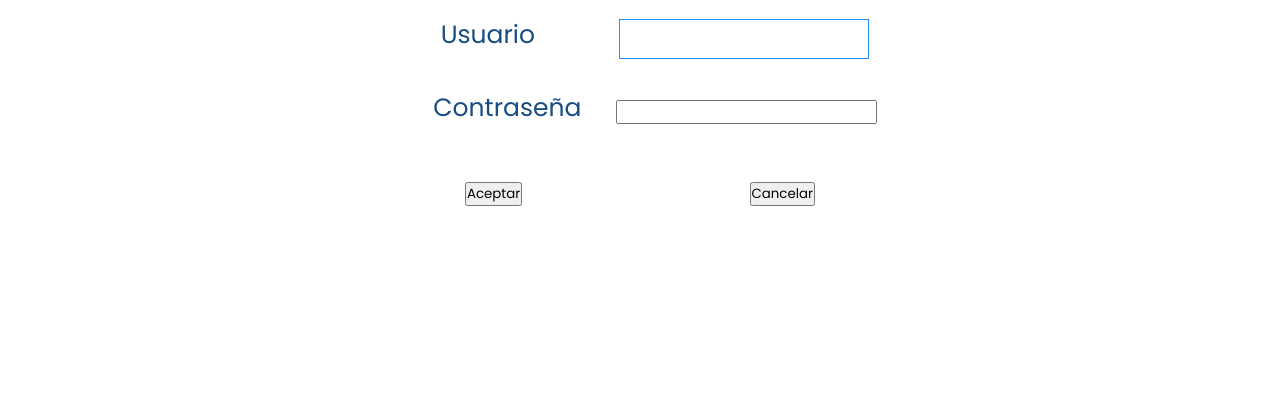
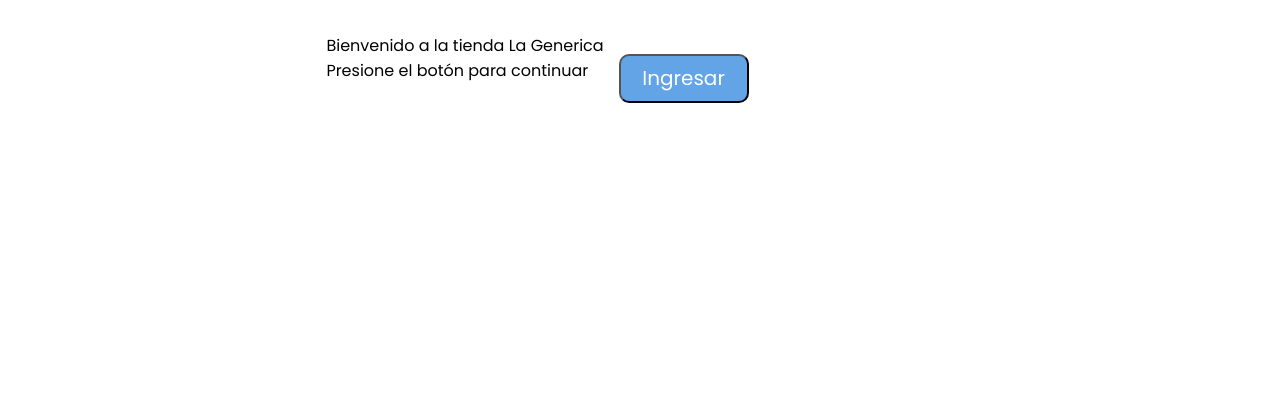
Before and after one commit to Sanse94/proyecto-ciclo-4-HTML, a website: page Proyecto ciclo 4 - HTML/index.html in a window 1280 px wide. Shown: the part 390-808 px from the top of the page. Drawn offline with Linux system fonts and the light colour scheme.

Commit message:
Actualizacion de login e index

```diff
--- a/Proyecto ciclo 4 - HTML/index.html
+++ b/Proyecto ciclo 4 - HTML/index.html
@@ -19,21 +19,18 @@
       <h1>Cadena de Tiendas La Genérica</h1>
     </header>
     <div class="contenedor">
-      <form>
-        <h2>Acceso al Sistema</h2>
-        <section class="seccion">
-          <label>Usuario</label>
-          <input type="text" class="c_usuario" />
-        </section>
-        <section>
-          <label>Contraseña</label>
-          <input type="password" />
-        </section>
-        <div class="buttons">
-        <button>Aceptar</button>
-        <button>Cancelar</button>
+      <section class="seccion">
+        <div>
+          <p>Bienvenido a la tienda La Generica</p>
         </div>
-      </form>
+        <div>
+          <p>Presione el botón para continuar</p>
+        </div>
+      </section>
+      <div class="buttons">
+        <a href="login.html" >
+        <button class="button">Ingresar</button></a>
+      </div>
     </div>
   </body>
 </html>
```
Also changed, not shown: Proyecto ciclo 4 - HTML/login.html (+3 -3 lines).
